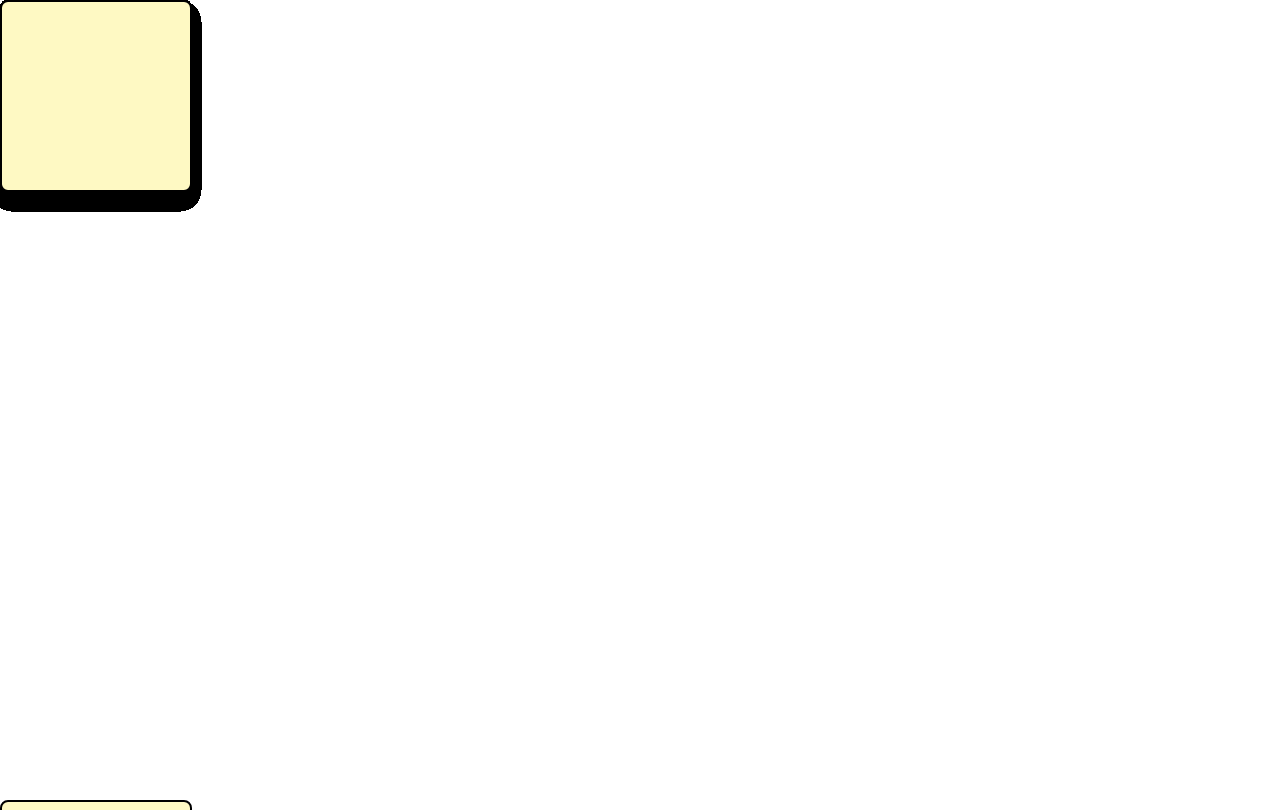
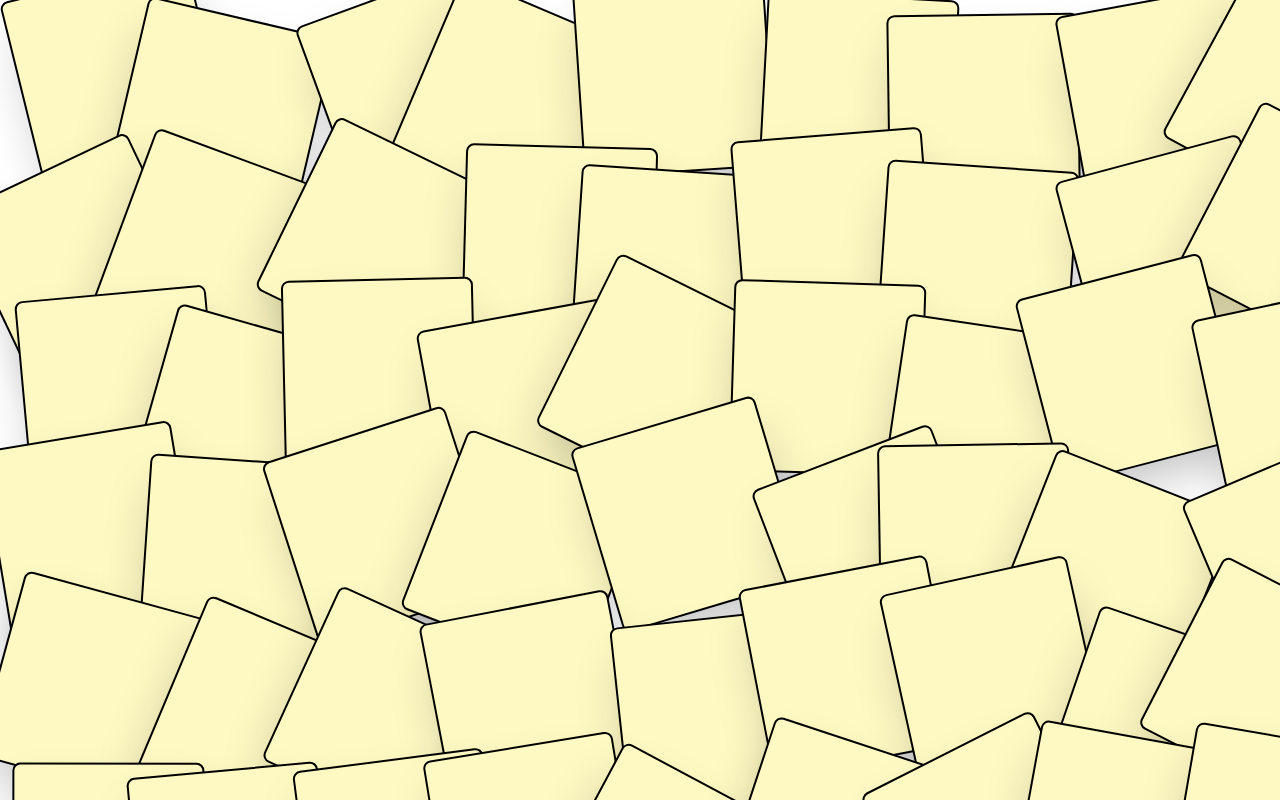
Before and after one commit to TRLanson/one-million-notes, a Next.js app: page / in a window 1280 px wide. Shown: the top 810 px of the page. Built offline with nearby package versions, Linux system fonts and the light colour scheme.

Commit message:
improved sticky grid

```diff
--- a/app/components/stickyGrid.tsx
+++ b/app/components/stickyGrid.tsx
@@ -1,31 +1,45 @@
+"use client";
+
+import { useMemo } from "react";
+import { FixedSizeGrid as Grid, GridChildComponentProps } from "react-window";
+import AutoSizer from "react-virtualized-auto-sizer";
 import StickyNote from "./stickyNote";
 
-const StickyGrid = () => {
-    const notes = Array.from({ length: 1000 }, (_, index) => {
-        const randomX = Math.random() * 300; // 0% to 90%
-        const randomY = Math.random() * 300; // 0% to 90%
-        const randomRotation = Math.random() * 30 - 15; // -15deg to +15deg
+const Cell = ({ columnIndex, rowIndex, style }: GridChildComponentProps) => {
+    const randomRotation = useMemo(() => Math.random() * 60 - 30, []);
+    const randomXOffset = useMemo(() => Math.random() * 50 - 25, []);
+    const randomYOffset = useMemo(() => Math.random() * 50 - 25, []);
 
     return (
         <div
-                key={index}
             style={{
-                    position: "absolute",
-                    left: "${randomX}%",
-                    top: "${randomY}%",
-                    transform: "rotate(${randomRotation}deg)",
+                ...style,
+                transform: `translate(${randomXOffset}px, ${randomYOffset}px) rotate(${randomRotation}deg)`,
             }}
         >
             <StickyNote />
         </div>
     );
-    });
+};
+
+const StickyGrid = () => {
 
     return (
-        <div className="relative h-screen w-screen"
-
+        <div className="w-screen h-screen">
+            <AutoSizer>
+                {({ width, height }) => (
+                    <Grid
+                        columnCount={20}
+                        rowCount={20}
+                        columnWidth={150}
+                        rowHeight={150}
+                        width={width}
+                        height={height}
                     >
-            {notes}
+                        {Cell}
+                    </Grid>
+                )}
+            </AutoSizer>
         </div>
     );
 };
--- a/app/components/stickyNote.tsx
+++ b/app/components/stickyNote.tsx
@@ -2,9 +2,9 @@
         style?: React.CSSProperties;
     }
 
-    const StickyNote = () => {
+    const StickyNote = ({style}: StickyNoteProps) => {
         return (
-            <div className="bg-yellow-100 w-48 h-48 border-2 border-black rounded-lg shadow-lg text-white bl-shadow">
+            <div className="bg-yellow-100 w-48 h-48 border-2 border-black rounded-lg shadow-2xl" style={style}>
             </div>
         );
     };
--- a/app/page.tsx
+++ b/app/page.tsx
@@ -7,8 +7,6 @@ export default function Home() {
   return (
     <div>
       <StickyGrid/>
-      <StickyNote/>
-      <TextBox/>
     </div>
   );
 }
--- a/package.json
+++ b/package.json
@@ -9,18 +9,18 @@
     "lint": "next lint"
   },
   "dependencies": {
-
     "next": "15.1.5",
     "react": "^19.0.0",
     "react-dom": "^19.0.0",
+    "react-virtualized-auto-sizer": "^1.0.25",
     "react-window": "^1.8.11"
-
   },
   "devDependencies": {
     "@eslint/eslintrc": "^3",
     "@types/node": "^20",
     "@types/react": "^19",
     "@types/react-dom": "^19",
+    "@types/react-window": "^1.8.8",
     "eslint": "^9",
     "eslint-config-next": "15.1.5",
     "postcss": "^8",
```
Also changed, not shown: 1 other file (tests, documents, lock files or other folders). Lines whose indentation alone changed are shown as unchanged.
